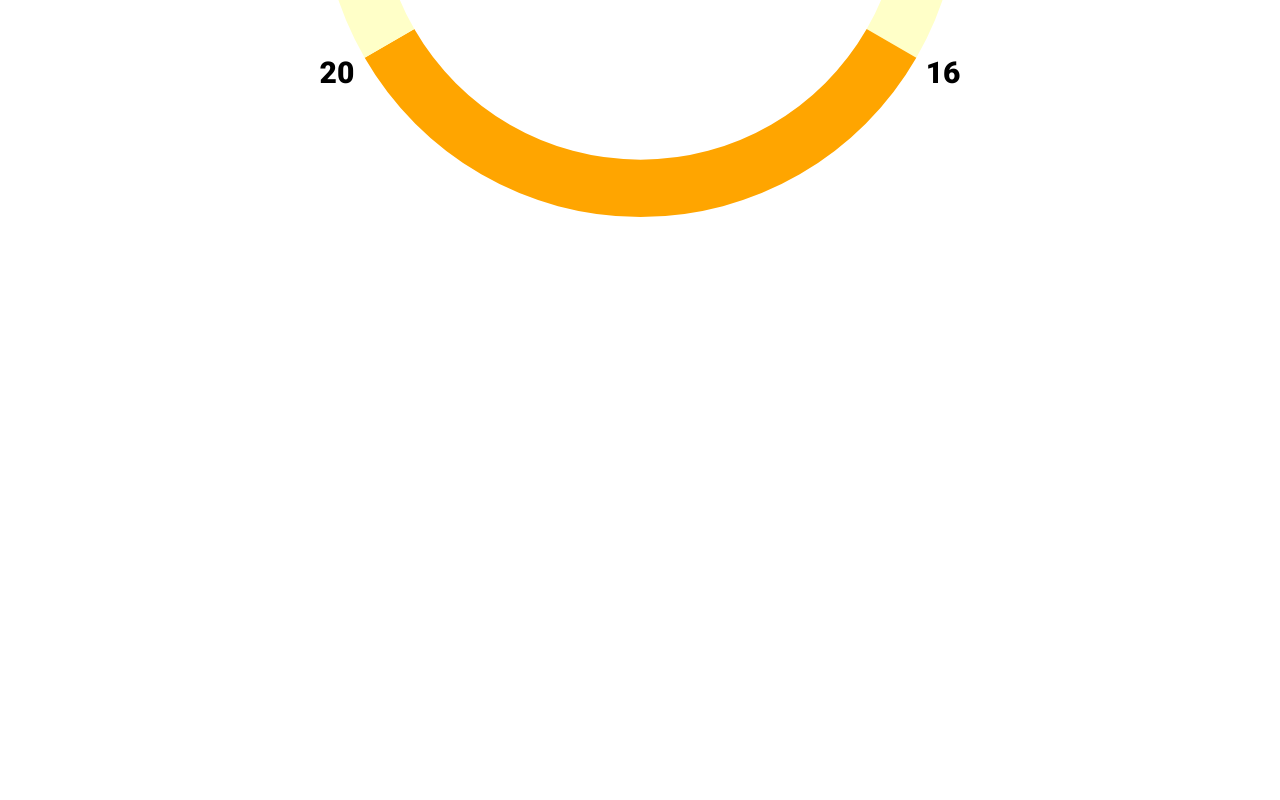
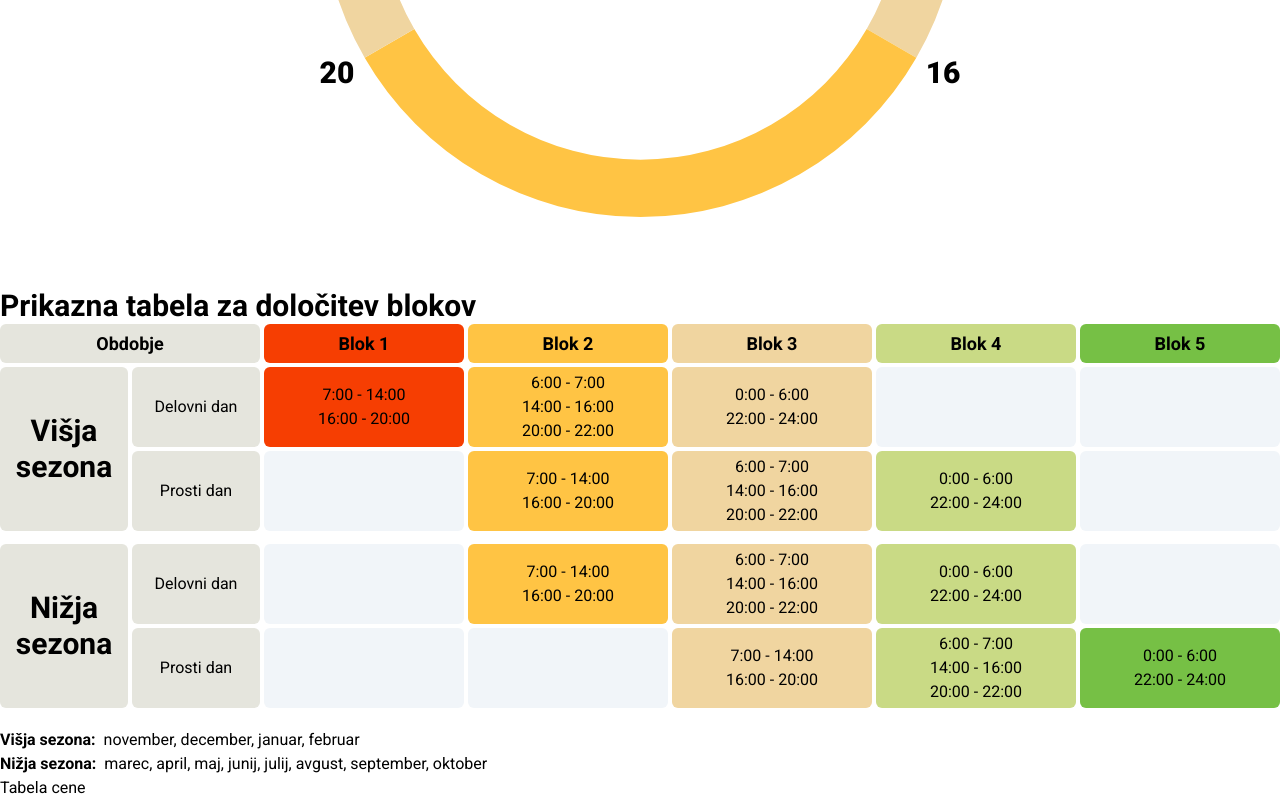
Before and after one commit to rubuz/cenergija-react, a React (Vite) app: page / in a window 1280 px wide. Shown: the part 716-1516 px from the top of the page. Before the commit the page ends 964 px from the top, so only its background shows below. Built offline with nearby package versions, Linux system fonts and the light colour scheme.

Commit message:
blok table done

```diff
--- a/src/App.tsx
+++ b/src/App.tsx
@@ -1,5 +1,6 @@
 import Header from "./components/Header";
 import Section from "./components/Section";
+import Tables from "./components/Tables";
 import ChartDonut from "./components/chart/ChartDonut";
 
 function App() {
@@ -15,6 +16,9 @@ function App() {
         <Section>
           <ChartDonut />
         </Section>
+        <Section>
+          <Tables />
+        </Section>
       </div>
     </>
   );
--- /dev/null
+++ b/src/components/Tables.tsx
@@ -0,0 +1,17 @@
+import TableBlok from "./tables/TableBlok";
+
+const Tables = () => {
+  return (
+    <div>
+      <h2 className="text-3xl font-semibold">
+        Prikazna tabela za določitev blokov
+      </h2>
+      <div>
+        <TableBlok />
+        <div>Tabela cene</div>
+      </div>
+    </div>
+  );
+};
+
+export default Tables;
--- /dev/null
+++ b/src/components/tables/TableBlok.tsx
@@ -0,0 +1,103 @@
+const TableBlok = () => {
+  return (
+    <div className="flex flex-col">
+      <div className="grid grid-cols-[repeat(2,10%)_repeat(5,_1fr)] grid-rows-[20%_repeat(2,minmax(80px,_1fr))] gap-1 [&>*]:rounded-md">
+        <div className="grid_top_row bg-table-grey-dark col-span-2">
+          obdobje
+        </div>
+        <div className="grid_top_row bg-table-red">blok 1</div>
+        <div className="grid_top_row bg-table-yellow">blok 2</div>
+        <div className="grid_top_row bg-table-cream">blok 3</div>
+        <div className="grid_top_row bg-table-greeny">blok 4</div>
+        <div className="grid_top_row bg-table-green">blok 5</div>
+        <div className="grid_h_item row-span-2 text-3xl font-bold">
+          Višja sezona
+        </div>
+        <div className="grid_h_item">Delovni dan</div>
+        <div className="grid_inner_item bg-table-red">
+          <p>7:00 - 14:00</p>
+          <p>16:00 - 20:00</p>
+        </div>
+        <div className="grid_inner_item bg-table-yellow">
+          <p>6:00 - 7:00</p>
+          <p>14:00 - 16:00</p>
+          <p>20:00 - 22:00</p>
+        </div>
+        <div className="grid_inner_item bg-table-cream">
+          <p>0:00 - 6:00</p>
+          <p>22:00 - 24:00</p>
+        </div>
+        <div className="grid_inner_item grid_empty_item"></div>
+        <div className="grid_inner_item grid_empty_item"></div>
+        <div className="grid_h_item">Prosti dan</div>
+        <div className="grid_inner_item grid_empty_item"></div>
+        <div className="grid_inner_item bg-table-yellow">
+          <p>7:00 - 14:00</p>
+          <p>16:00 - 20:00</p>
+        </div>
+        <div className="grid_inner_item bg-table-cream">
+          <p>6:00 - 7:00</p>
+          <p>14:00 - 16:00</p>
+          <p>20:00 - 22:00</p>
+        </div>
+        <div className="grid_inner_item bg-table-greeny">
+          <p>0:00 - 6:00</p>
+          <p>22:00 - 24:00</p>
+        </div>
+        <div className="grid_inner_item grid_empty_item"></div>
+      </div>
+
+      <div className="mt-6 grid grid-cols-[repeat(2,10%)_repeat(5,1fr)] grid-rows-[repeat(2,minmax(80px,_1fr))] gap-1 [&>*]:rounded-md">
+        <div className="grid_h_item row-span-2 text-3xl font-bold">
+          Nižja sezona
+        </div>
+        <div className="grid_h_item">Delovni dan</div>
+        <div className="grid_inner_item grid_empty_item"></div>
+        <div className="grid_inner_item bg-table-yellow">
+          <p>7:00 - 14:00</p>
+          <p>16:00 - 20:00</p>
+        </div>
+        <div className="grid_inner_item bg-table-cream">
+          <p>6:00 - 7:00</p>
+          <p>14:00 - 16:00</p>
+          <p>20:00 - 22:00</p>
+        </div>
+        <div className="grid_inner_item bg-table-greeny">
+          <p>0:00 - 6:00</p>
+          <p>22:00 - 24:00</p>
+        </div>
+        <div className="grid_inner_item grid_empty_item"></div>
+        <div className="grid_h_item">Prosti dan</div>
+        <div className="grid_inner_item grid_empty_item"></div>
+        <div className="grid_inner_item grid_empty_item"></div>
+        <div className="grid_inner_item bg-table-cream">
+          <p>7:00 - 14:00</p>
+          <p>16:00 - 20:00</p>
+        </div>
+        <div className="grid_inner_item bg-table-greeny">
+          <p>6:00 - 7:00</p>
+          <p>14:00 - 16:00</p>
+          <p>20:00 - 22:00</p>
+        </div>
+        <div className="grid_inner_item bg-table-green">
+          <p>0:00 - 6:00</p>
+          <p>22:00 - 24:00</p>
+        </div>
+      </div>
+      <div className="mt-5">
+        <div className="flex gap-2">
+          <p className="font-semibold">Višja sezona:</p>{" "}
+          <span>november, december, januar, februar</span>
+        </div>
+        <div className="flex gap-2">
+          <p className="font-semibold">Nižja sezona:</p>
+          <span>
+            marec, april, maj, junij, julij, avgust, september, oktober
+          </span>
+        </div>
+      </div>
+    </div>
+  );
+};
+
+export default TableBlok;
--- a/src/data/data.ts
+++ b/src/data/data.ts
@@ -73,11 +73,11 @@ export const hourAMIndexMapping: number[] = [
 
 // DATA FOR THE DOUGHNUT GRAPH
 
-const blok1: string = "rgba(255, 0, 0, 1)";
-const blok2: string = "rgba(255, 165, 0, 1)";
-const blok3: string = "rgba(255, 255, 200, 1)";
-const blok4: string = "rgba(144, 238, 144, 1)";
-const blok5: string = "rgba(0, 128, 0, 1)";
+const blok1: string = "rgba(246, 62, 2, 1)";
+const blok2: string = "rgba(255, 196, 68, 1)";
+const blok3: string = "rgba(240, 213, 160, 1)";
+const blok4: string = "rgba(201, 218, 133, 1)";
+const blok5: string = "rgba(118, 192, 69, 1)";
 
 export const dataAM: DataType = [6, 1, 5];
 
--- a/src/hooks/useCurrentTimePeriod.tsx
+++ b/src/hooks/useCurrentTimePeriod.tsx
@@ -17,7 +17,7 @@ const useCurrentTimePeriod = () => {
         dayOfMonth: now.getDate(),
         isAM: now.getHours() < 12,
       });
-    }, 1000 * 60); // Update every minute
+    }, 1000 * 10); // Update every minute
 
     return () => {
       clearInterval(timer);
--- a/src/index.css
+++ b/src/index.css
@@ -6,4 +6,23 @@
   .test {
     @apply text-accent mb-4 font-semibold;
   }
+
+  .flex-center {
+    @apply flex items-center justify-center;
+  }
+
+  .grid_top_row {
+    @apply flex-center h-full w-full self-center text-center text-lg font-semibold capitalize;
+  }
+  .grid_inner_item {
+    @apply flex-center h-full w-full flex-col self-center;
+  }
+
+  .grid_h_item {
+    @apply flex-center bg-table-grey-dark h-full w-full text-center;
+  }
+
+  .grid_empty_item {
+    @apply flex-center h-full w-full bg-slate-100;
+  }
 }
--- a/tailwind.config.js
+++ b/tailwind.config.js
@@ -12,6 +12,12 @@ export default {
         "dark-blue": "#303c6c",
         "light-blue": "#b4dfe5",
         "ligheter-blue": "#d2fdff",
+        "table-red": "#f63e02",
+        "table-green": "#76c045",
+        "table-yellow": "#ffc444",
+        "table-cream": "#f0d5a0",
+        "table-greeny": "#c9da85",
+        "table-grey-dark": "#E5E5DD",
       },
     },
   },
```
